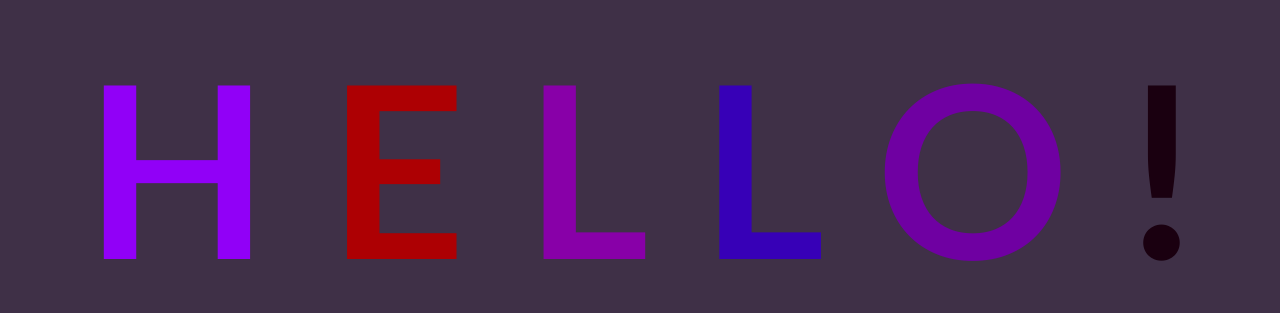
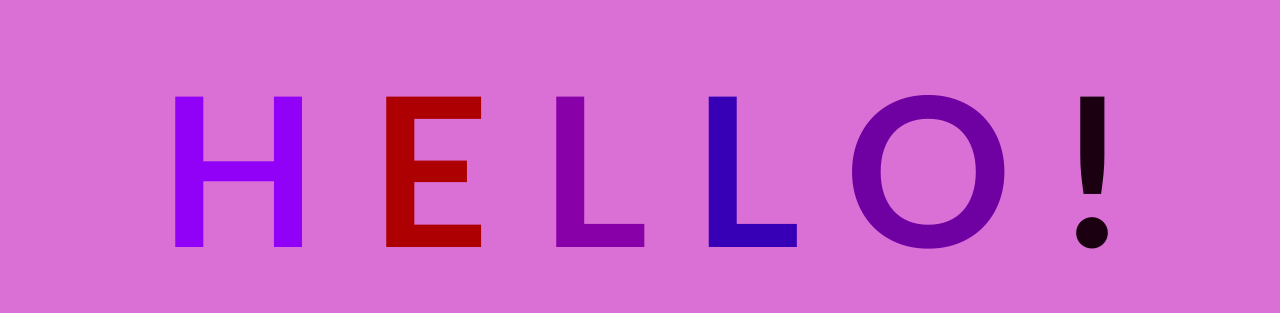
Before and after one commit to jasonscotch/AnimatedTextGitDemo, a plain HTML site: page index.html in a window 1280 px wide. Shown: the part 242-555 px from the top of the page. Drawn offline with Linux system fonts and the light colour scheme.

Commit message:
someone else did this

```diff
--- a/app.css
+++ b/app.css
@@ -3,11 +3,11 @@ body {
     justify-content: center;
     align-items: center;
     height: 100vh;
-    background-color: rgb(63, 48, 71);
+    background-color: orchid;
 }
 
 h1 {
-    font-size: 15rem;
+    font-size: 13rem;
     font-family: 'Trebuchet MS', 'Lucida Sans Unicode', 'Lucida Grande', 'Lucida Sans', Arial, sans-serif;
 }
 
```
